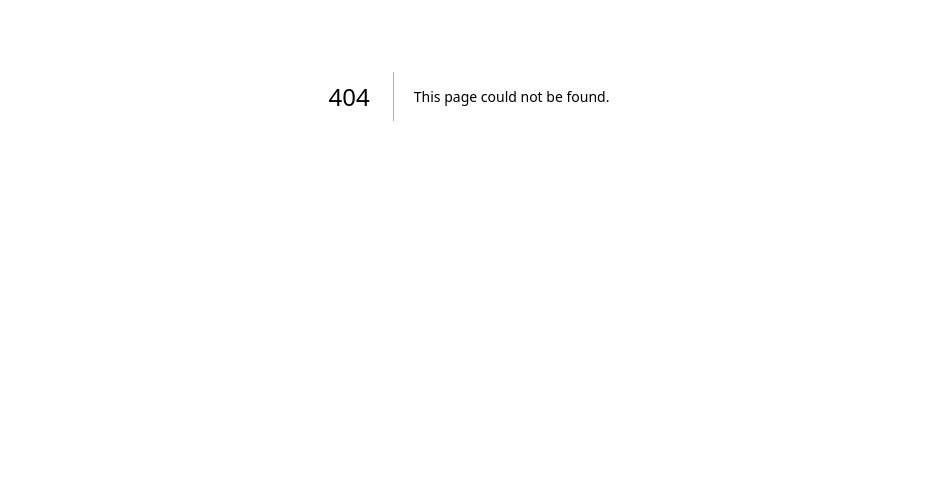
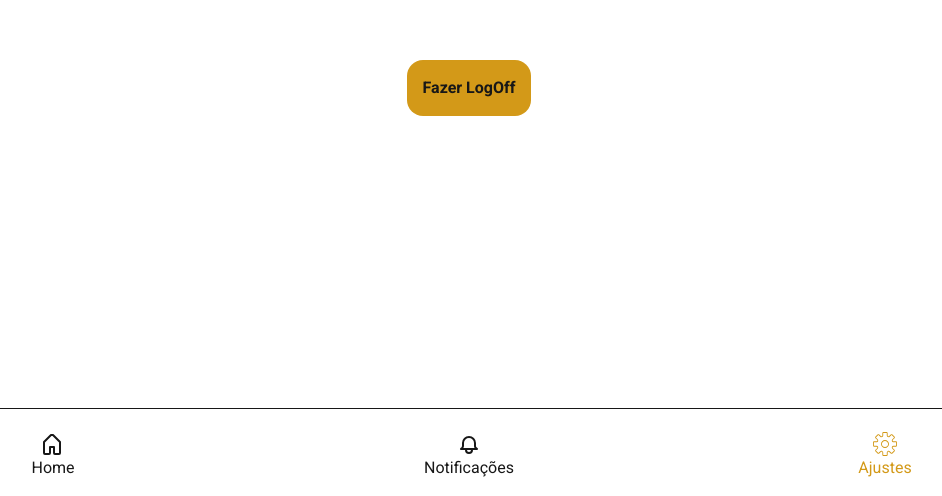
Before and after one commit to Nmora511/TeleBank, a Next.js app: page /settings in a window 1280 px wide. Before the commit this address had no page. Shown: the part 304-800 px from the top of the page, without its empty margins (171-1113 px from the left). Built offline with nearby package versions, Linux system fonts and the light colour scheme.

Commit message:
feat: setting page

```diff
--- /dev/null
+++ b/src/app/settings/page.tsx
@@ -0,0 +1,23 @@
+"use client";
+import { useRouter } from "next/navigation";
+import LayoutNavBar from "../layoutNavBar";
+
+export default function Settings() {
+  const router = useRouter();
+
+  return (
+    <LayoutNavBar>
+      <div className="w-full h-[100vh] flex flex-col justify-center items-center">
+        <button
+          onClick={() => {
+            localStorage.removeItem("auth-token");
+            router.push("/");
+          }}
+          className="bg-[var(--primary-yellow)] mb-4 hover:bg-[var(--secondary-yellow)] active:bg-[var(--tertiary-yellow)] font-bold p-4 rounded-2xl"
+        >
+          Fazer LogOff
+        </button>
+      </div>
+    </LayoutNavBar>
+  );
+}
```
